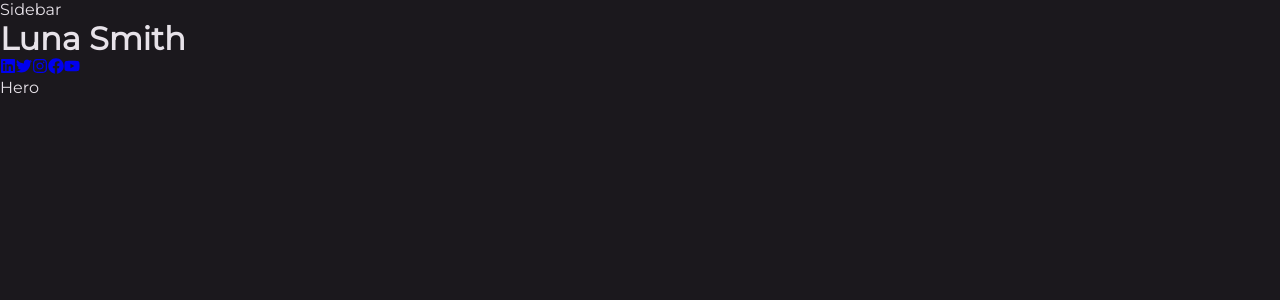
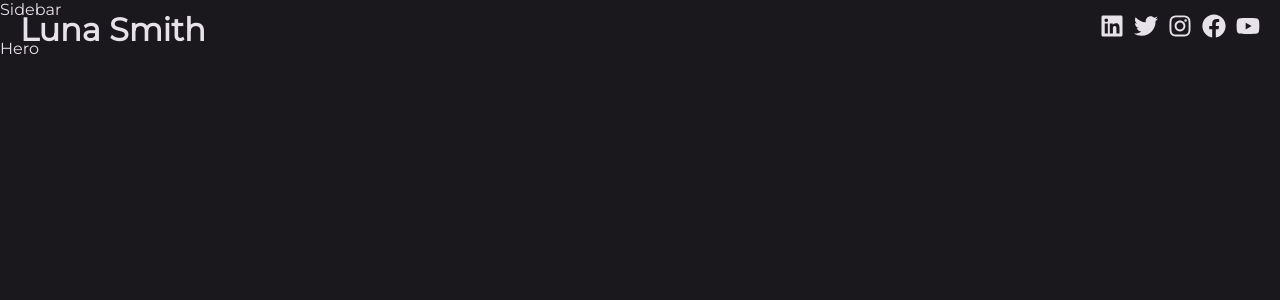
Before and after one commit to Lu-Smith/new_react_portfolio_sass, a React (Create React App) app: page / in a window 1280 px wide. Shown: the top 300 px of the page. Built offline with nearby package versions, Linux system fonts and the light colour scheme.

Commit message:
Updated styling in navbar.scss

```diff
--- a/src/styles/_mixins.scss
+++ b/src/styles/_mixins.scss
@@ -4,9 +4,9 @@
     justify-content: $jc;
 }
 
-@mixin flexDirection($fd) {
+@mixin flexDirection($jc, $fd) {
     display: flex;
     align-items: center;
-    justify-content: center;
+    justify-content: $jc;
     flex-direction: $fd;
 }
--- a/src/styles/_variables.scss
+++ b/src/styles/_variables.scss
@@ -3,3 +3,11 @@ $primary-background: rgb(27, 24, 29);
 
 //colors
 $primary-color: rgb(231, 226, 233);
+$focus-color: rgb(246, 145, 14);
+
+//font-size
+$primary-font-size: 14px;
+$nav-font-size: 24px;
+
+//paddings
+$primary-padding: 0 20px;
--- a/src/styles/navbar.scss
+++ b/src/styles/navbar.scss
@@ -0,0 +1,31 @@
+.Navbar {
+    @include flexDirection(space-between, row);
+    padding: $primary-padding;
+    height: 20px;
+
+    h1 {
+        flex:1;
+
+        &:hover {
+            color: $focus-color;
+        }
+    }
+
+    .socialLinks {
+        flex:2;
+        @include flex(center, end);
+        gap: 10px;
+        font-size: $nav-font-size;
+
+        a {
+            color: $primary-color;
+            transition: 200ms all ease-in-out;
+
+            &:hover {
+                color: $focus-color;
+            }
+        }
+
+
+    }
+}
```
